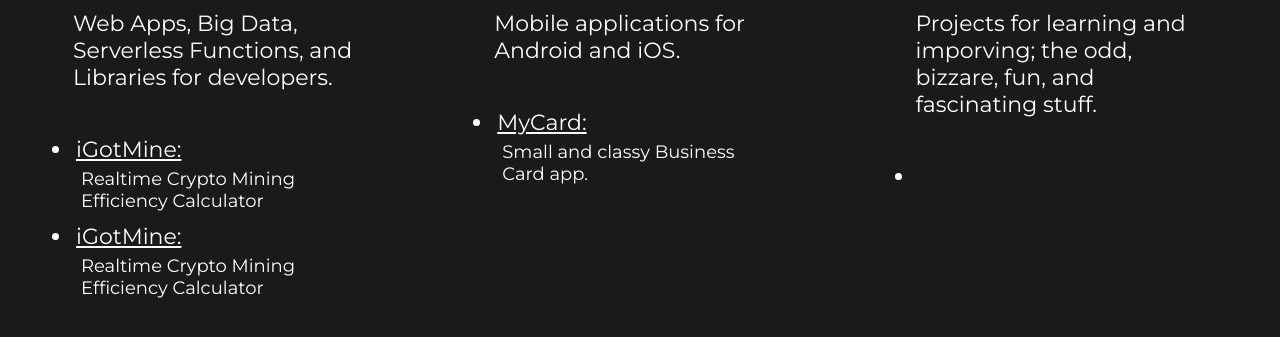
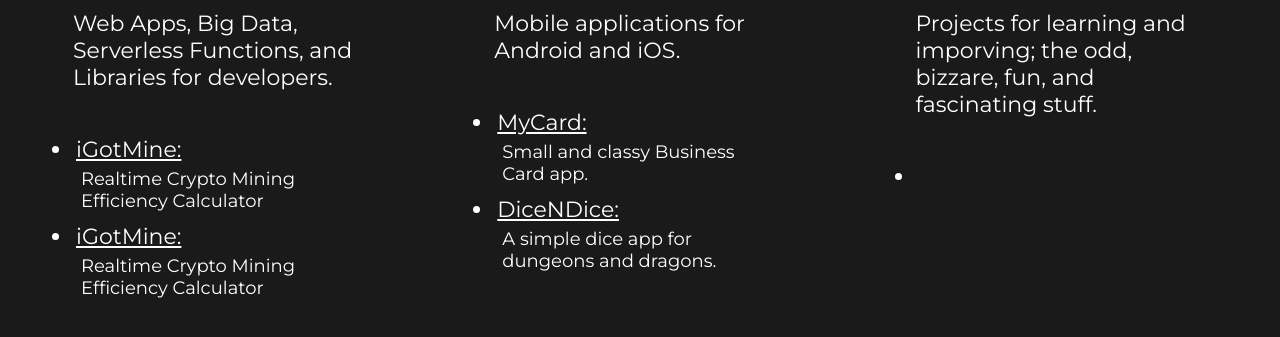
Before and after one commit to AJ-Gonzalez/ajdevsite, a Flask app: page /demos in a window 1280 px wide. Shown: the part 178-515 px from the top of the page. Run offline with Flask 2, Linux system fonts and the light colour scheme; some web fonts are replaced.

Commit message:
Added new flutter app

```diff
--- a/portfolio_app/templates/demos.html
+++ b/portfolio_app/templates/demos.html
@@ -45,6 +45,11 @@
           Small and classy Business Card app.
         </div>
       </li>
+      <li> <a href="https://github.com/AJ-Gonzalez/DiceNDice">DiceNDice:</a>
+        <div class="smol">
+          A simple dice app for dungeons and dragons.
+        </div>
+      </li>
     </ul>
   </div>
   <div class="column">
```
